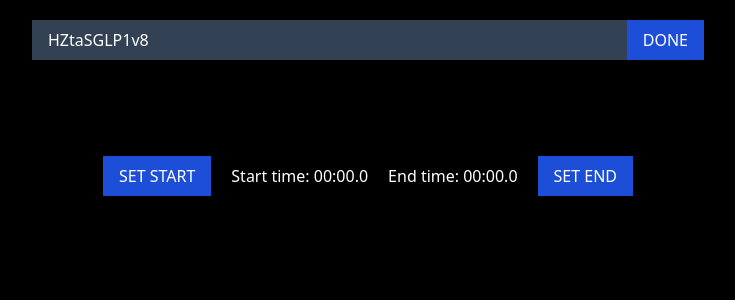
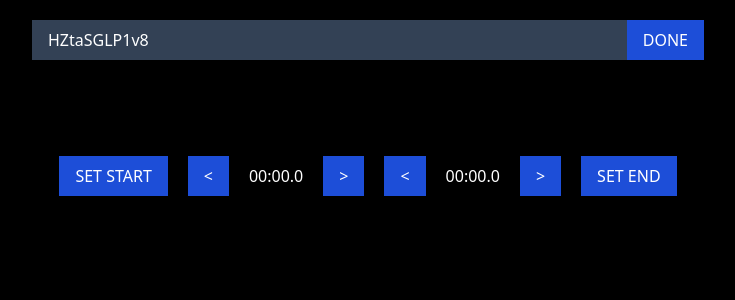
Before and after one commit to bryanjenningz/speaking-practice, a Next.js app: page / in a window 1280 px wide. Shown: the top 300 px of the page, without its empty margins (272-1007 px from the left). Built offline with nearby package versions, Linux system fonts and the light colour scheme.

Commit message:
Add +0.2s and -0.2s buttons

```diff
--- a/src/pages/index.tsx
+++ b/src/pages/index.tsx
@@ -57,8 +57,31 @@ const Home: NextPage = () => {
             >
               Set start
             </button>
-            <div>{`Start time: ${formatVideoTime(startTime)}`}</div>
-            <div>{`End time: ${formatVideoTime(endTime)}`}</div>
+
+            <button
+              className="bg-blue-700 px-4 py-2 uppercase text-white transition duration-300 hover:bg-blue-600"
+              onClick={() =>
+                setStartTime((startTime) => Math.max(0, startTime - 0.2))
+              }
+            >{`<`}</button>
+            <div title="Start time">{formatVideoTime(startTime)}</div>
+            <button
+              className="bg-blue-700 px-4 py-2 uppercase text-white transition duration-300 hover:bg-blue-600"
+              onClick={() => setStartTime((startTime) => startTime + 0.2)}
+            >{`>`}</button>
+
+            <button
+              className="bg-blue-700 px-4 py-2 uppercase text-white transition duration-300 hover:bg-blue-600"
+              onClick={() =>
+                setEndTime((endTime) => Math.max(0, endTime - 0.2))
+              }
+            >{`<`}</button>
+            <div title="End time">{formatVideoTime(endTime)}</div>
+            <button
+              className="bg-blue-700 px-4 py-2 uppercase text-white transition duration-300 hover:bg-blue-600"
+              onClick={() => setEndTime((endTime) => endTime + 0.2)}
+            >{`>`}</button>
+
             <button
               className="bg-blue-700 px-4 py-2 uppercase text-white transition duration-300 hover:bg-blue-600"
               onClick={() => {
```
